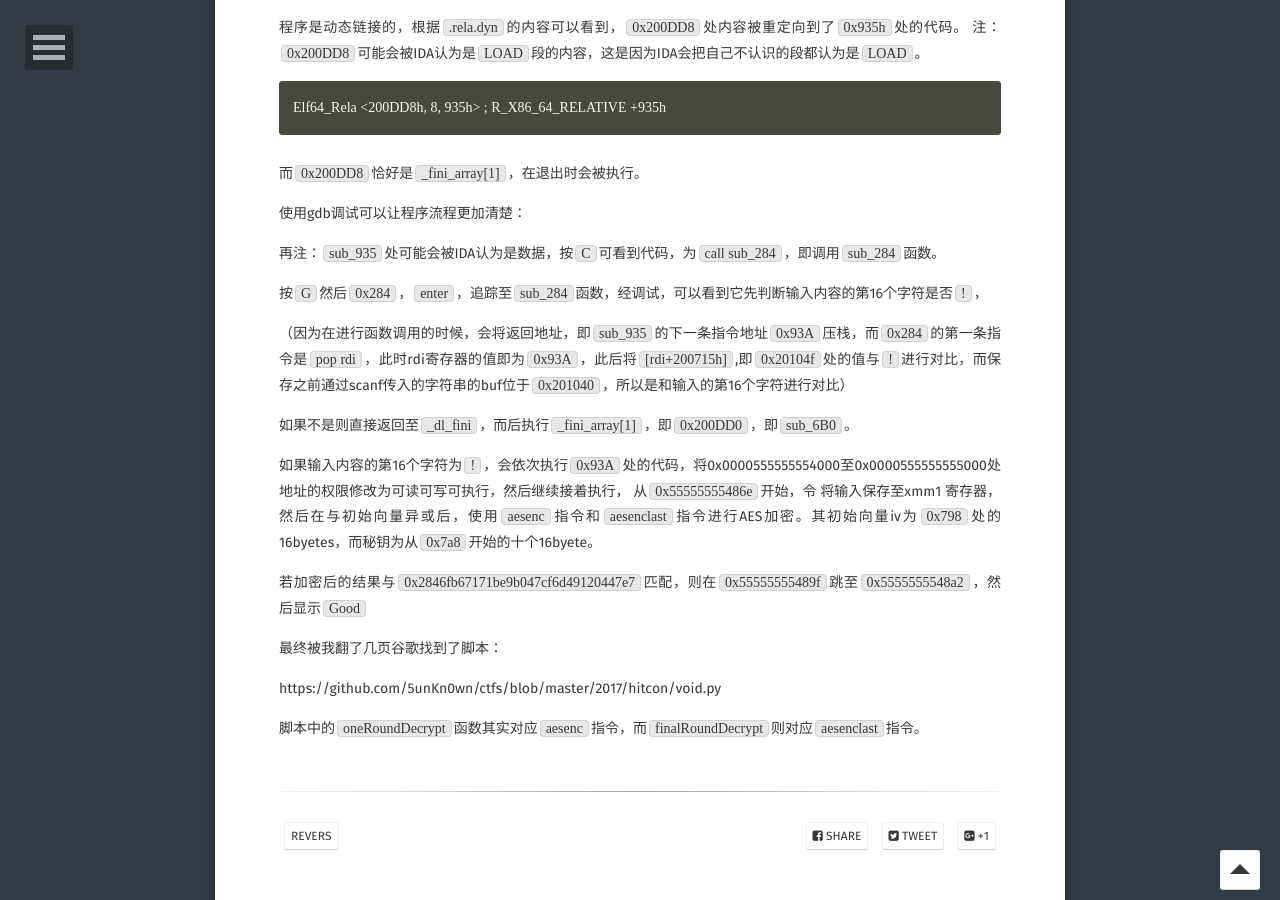
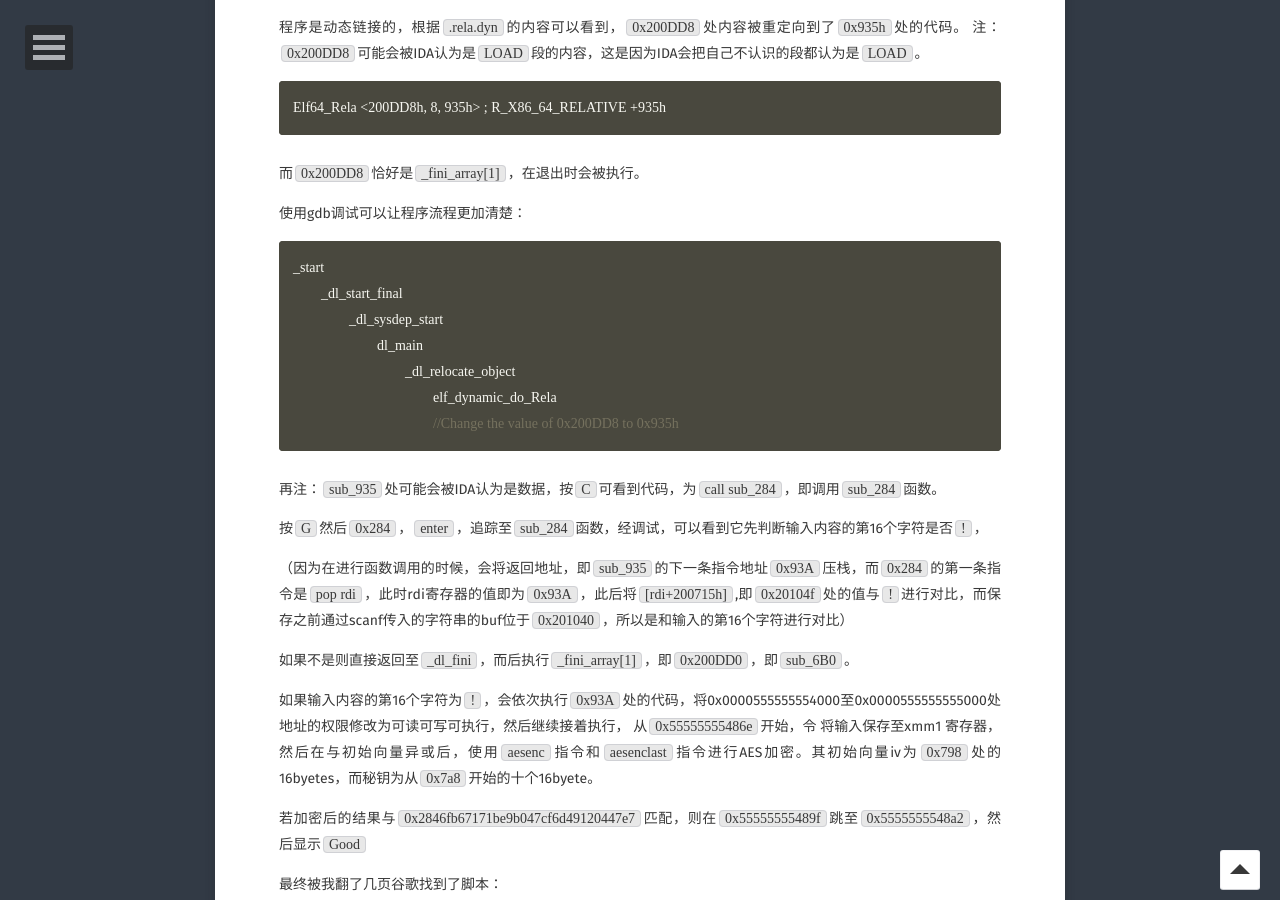
Before and after one commit to RhythmMark/RhythmMark.github.io, a Jekyll site: the page built from _posts/2019-07-02-VOID.md, in a window 1280 px wide and 900 px high, scrolled down 914 px. Built offline with Jekyll 4.4.1, drawn with Linux system fonts in a browser that asks for light colours; some web fonts are replaced; comment, search, counter and statistics services are not loaded.

Commit message:
Update 2019-07-02-VOID.md

````diff
--- a/_posts/2019-07-02-VOID.md
+++ b/_posts/2019-07-02-VOID.md
@@ -35,6 +35,16 @@ Elf64_Rela <200DD8h, 8, 935h> ; R_X86_64_RELATIVE +935h
 
 使用gdb调试可以让程序流程更加清楚：
 
+```c
+_start
+	_dl_start_final
+		_dl_sysdep_start
+			dl_main
+				_dl_relocate_object
+					elf_dynamic_do_Rela
+					//Change the value of 0x200DD8 to 0x935h
+```
+
 
 再注：``sub_935``处可能会被IDA认为是数据，按``C``可看到代码，为``call    sub_284``，即调用``sub_284``函数。
 
````
